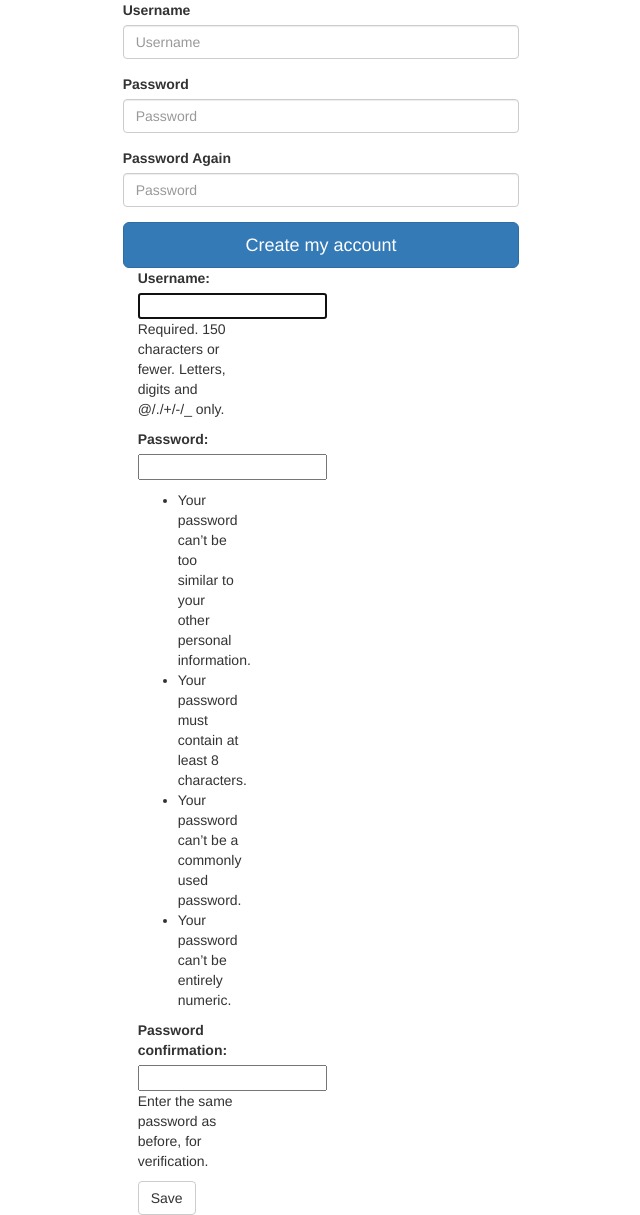
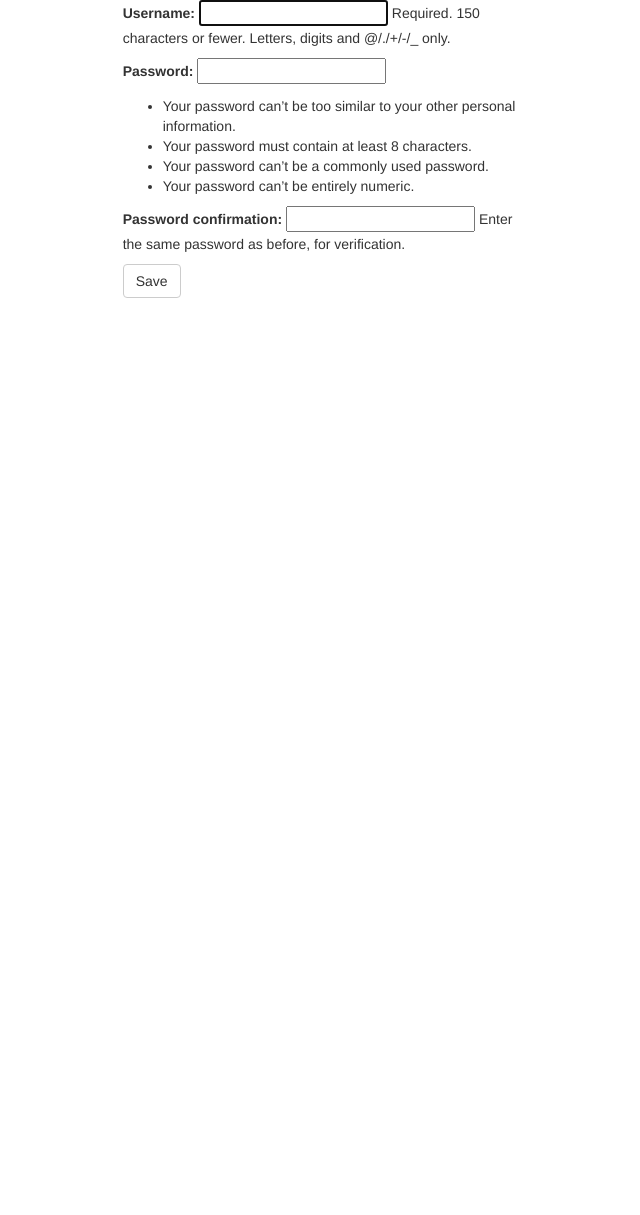
Before and after one commit to hacettepeUniversityComputerEngineering/ticket_system, a Django app: page /signup/ in a window 1280 px wide. Shown: the whole page, without its empty margins (319-959 px from the left). After the commit the page ends 298 px from the top, so only its background shows below. Run offline with Django 3.2, Linux system fonts and the light colour scheme; some libraries are stand-ins or nearby versions.

Commit message:
edit buttons are creating4

```diff
--- a/templates/base.html
+++ b/templates/base.html
@@ -67,6 +67,11 @@
                 <li class="nav-item">
                     {% if user.is_authenticated %}
                         <a class="nav-link" href="{% url 'logout' %}?next=/">Logout</a>
+                        {% if user.is_superuser %}
+                            <h1>Adminnn</h1>
+                        {%  elif user.is_onlyUser %}
+                            <h1>{{ User }} aa</h1>
+                        {% endif %}
                     {% else %}
                         <a class="nav-link" href="{% url 'login' %}?next=/">Login</a>
                     {% endif %}
--- a/templates/signup.html
+++ b/templates/signup.html
@@ -1,4 +1,3 @@
-
 {% load staticfiles %}
 <!DOCTYPE html>
 <html lang="en">
@@ -32,45 +31,14 @@
     <script src="{% static 'main.js' %}"></script>
 </head>
 
-<body id="">
+<body>
 <div class="container-fluid bg">
     <div class="row">
         <div class="col-md-4 col-sm-4 col-xs-12"></div>
 
-      <div class="col-md-4 col-sm-4 col-xs-12 mt-5">
-        {% if form.errors %}
-          {% for field in form %}
-            {% for error in field.errors %}
-              <div class="alert alert-danger">
-                <strong>{{ error|escape }}</strong>
-              </div>
-            {% endfor %}
-          {% endfor %}
-          {% for error in form.non_field_errors %}
-            <div class="alert alert-danger">
-              <strong>{{ error|escape }}</strong>
-            </div>
-          {% endfor %}
-        {% endif %}
-        <form class="form-container" action="{% url 'signup' %}" method="post">{% csrf_token %}
-          <div class="form-group">
-            <label for="id_username">Username</label>
-            <input type="text" class="form-control" name="username" placeholder="Username" >
-          </div>
-          <div class="form-group">
-            <label for="id_Password">Password</label>
-            <input type="password" class="form-control" name="password1" placeholder="Password" >
-          </div>
-          <div class="form-group">
-            <label for="id_Password_Again">Password Again</label>
-            <input type="password" class="form-control" name="password2" placeholder="Password" >
-          </div>
-          <button class="btn btn-lg btn-primary btn-block signup-btn" type="submit">
-                        Create my account</button>
-        </form>
-
         <div class="col-md-4 col-sm-4 col-xs-12">
-        <form method="POST" class="post-form">{% csrf_token %}
+            <form method="POST" class="post-form">
+                {% csrf_token %}
                 {{ form.as_p }}
                 <button type="submit" class="save btn btn-default">Save</button>
             </form>
```
Also changed, not shown: templates/home.html (+9 -3 lines). Lines whose indentation alone changed are shown as unchanged.
